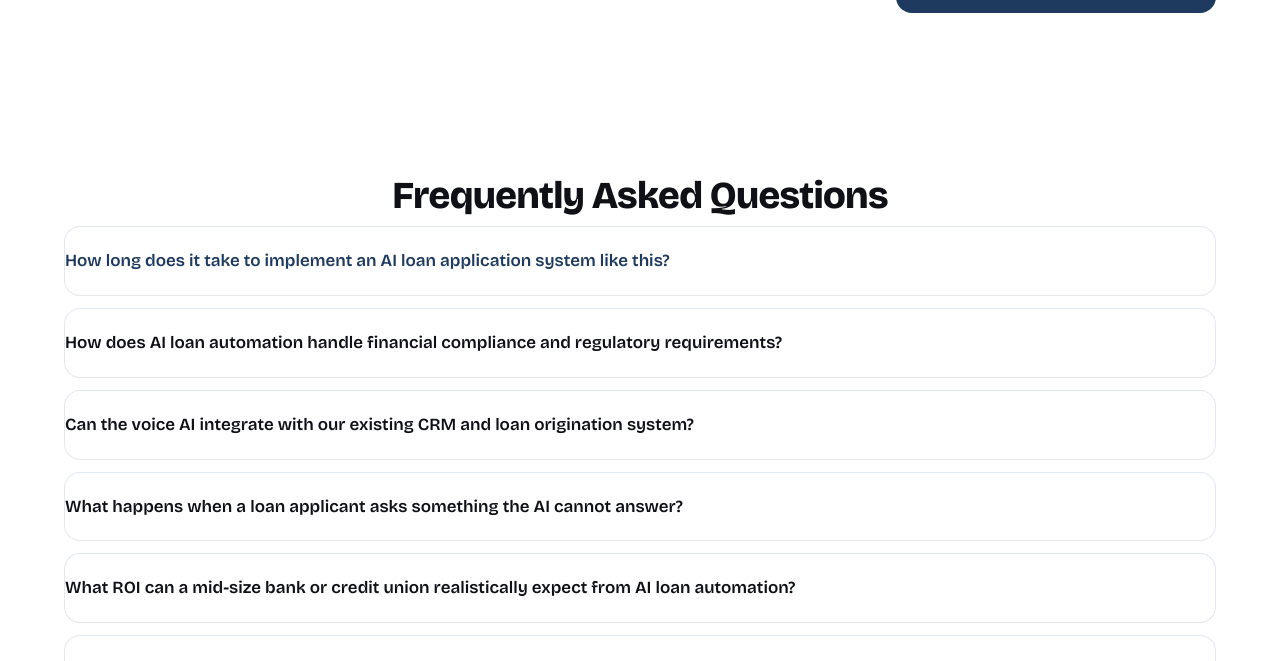
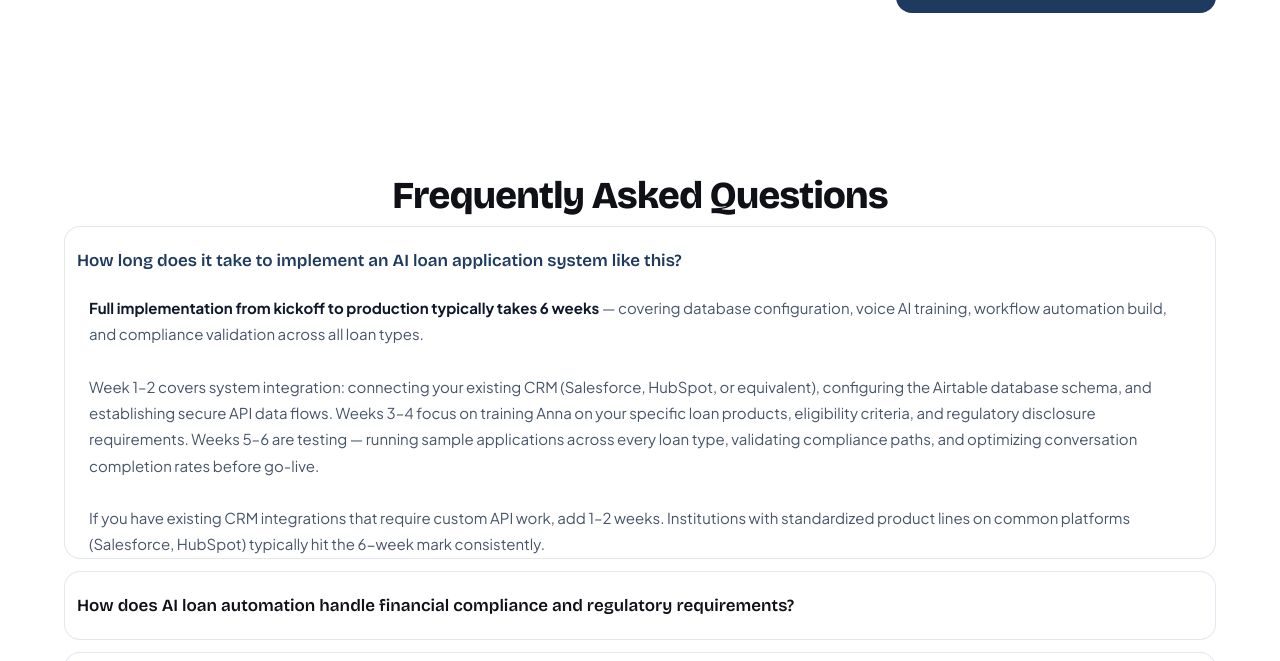
Before and after one commit to growwstacks-automation-solutions/development-gs-website, a plain HTML site: page pages/case-studies/ai-finance-loan-automation/index.html in a window 1280 px wide. Both pictures are taken after a click on the button 640 px from the left and 9594 px from the top of the page. Shown: the part 9333-9994 px from the top of the page. Drawn offline with nearby package versions, Linux system fonts and the light colour scheme; files whose address does not match are found by name.

Commit message:
new version update

```diff
--- a/_shared/case-studies.css
+++ b/_shared/case-studies.css
@@ -148,7 +148,7 @@ a { color: inherit; text-decoration: none; }
 .faq-q:hover { color: var(--cs-accent); }
 .faq-icon { font-size: 20px; font-weight: 400; color: var(--cs-accent); flex-shrink: 0; transition: transform .25s; line-height: 1; }
 .faq-q[aria-expanded="true"] .faq-icon { transform: rotate(45deg); }
-.faq-a { display: none; padding: 0 24px 20px; }
+.faq-a { display: none; padding: 0 24px 0px; }
 .faq-a.open { display: block; }
 .faq-a p { font-size: 15px; color: #475569; line-height: 1.75; margin: 0; }
 .faq-a p strong { color: #0f172a; }
@@ -786,7 +786,7 @@ body.page-lead-qual {
 /* ═══════════════════════════════════════════ */
 /* Support BOTH .open (case-studies.js) and .active (global.css) classes */
 .faq-item.open .faq-a,
-.faq-item.active .faq-a      { max-height: 600px; }
+.faq-item.active .faq-a      { max-height: 2000px; }
 .faq-item.open .faq-arrow,
 .faq-item.active .faq-arrow  { background: var(--cs-accent-pale,#fff0e6); color: var(--cs-accent,#e8590c); transform: rotate(180deg); }
 .faq-item.open .faq-q,
@@ -805,7 +805,7 @@ body.page-lead-qual {
 .faq-inner { max-width: 800px; margin: 0 auto; }
 .faq-item { border-bottom: 1px solid var(--gray-200,#e5e7eb); }
 .faq-q {
-  padding: 22px 0; cursor: pointer;
+  padding: 22px 12px; cursor: pointer;
   display: flex; justify-content: space-between; align-items: center;
   font-family: var(--font-display,'Bricolage Grotesque',serif);
   font-weight: 600; font-size: 17px; color: var(--dark,#0f1117);
@@ -821,7 +821,7 @@ body.page-lead-qual {
   transition: all .3s; font-size: 16px; color: var(--gray-500,#6b7280);
 }
 .faq-a {
-  max-height: 0; overflow: hidden;
+  display: block; max-height: 0; overflow: hidden;
   transition: max-height .45s cubic-bezier(.4,0,.2,1);
 }
 .faq-a-inner {
```
